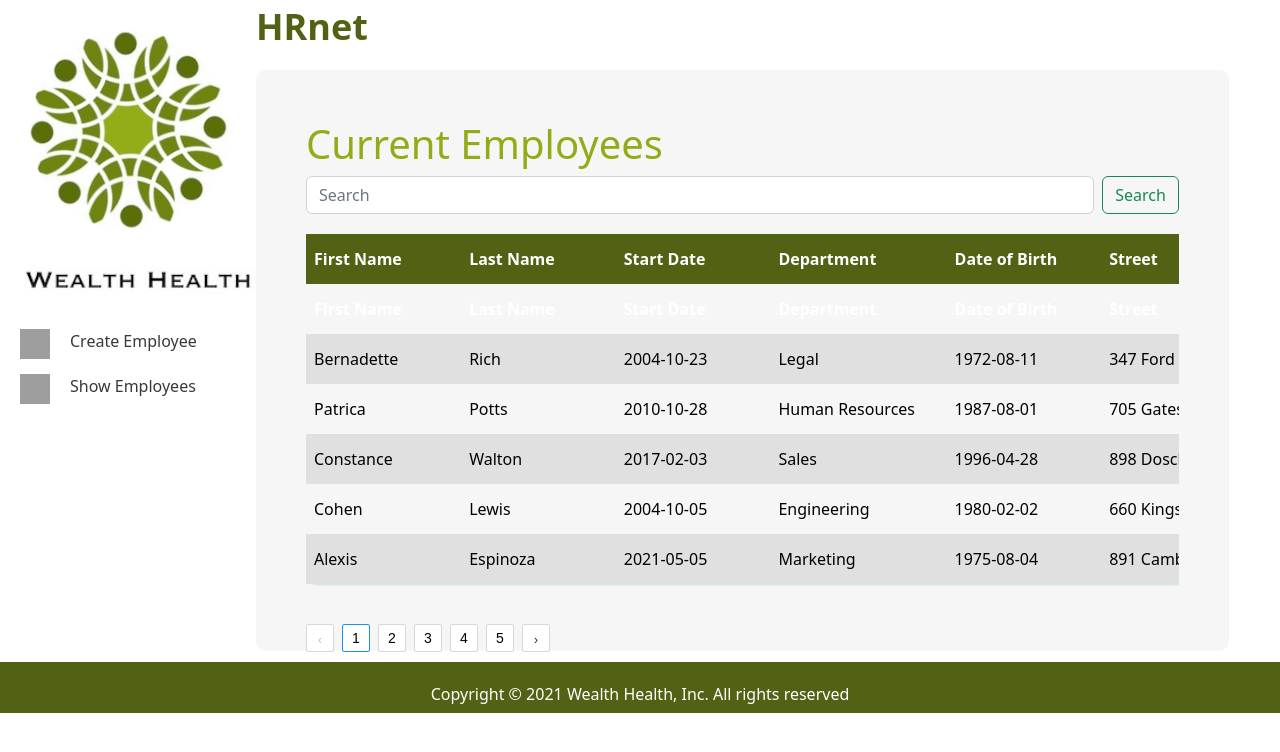
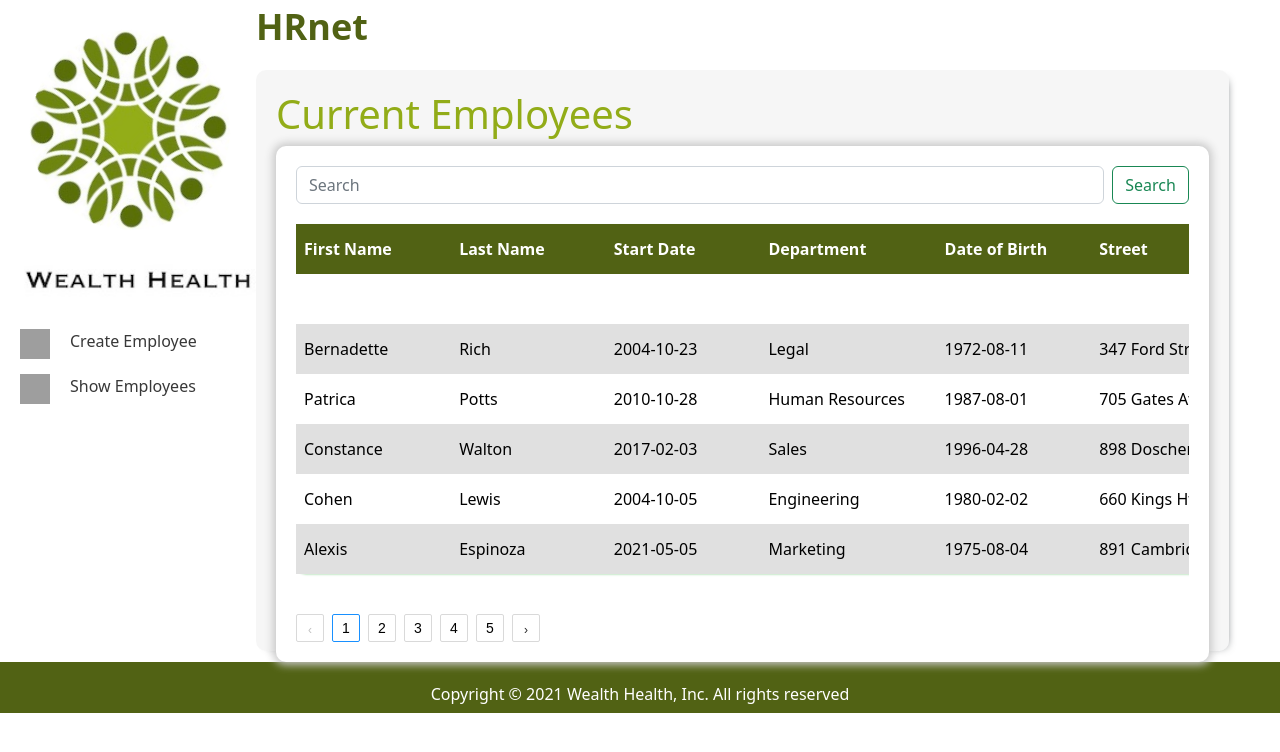
Before and after one commit to A-Amal/AmalAbdelkafi_14_27072022, a React (Create React App) app: page /employees in a window 1280 px wide. Shown: the top 752 px of the page. Built offline with nearby package versions, Linux system fonts and the light colour scheme; grey boxes are pictures that could not be loaded.

Commit message:
modif css

```diff
--- a/src/App.css
+++ b/src/App.css
@@ -67,3 +67,11 @@ tr {
 tr:nth-child(even) {
   background-color: #e0e0e0;
 }
+.container-table{
+  background-color: white;
+  width: 100%;
+  padding: 20px;
+  border-radius: 10px;
+  box-shadow:0 0 9px 3px #C8C8C8
+
+}
--- a/src/components/TableEmployees.js
+++ b/src/components/TableEmployees.js
@@ -108,7 +108,7 @@ function TableEmployees() {
     };
     /**
      * Search in data
-     * @param employeesData
+     *
      */
 
     const filterSearch = () => {
@@ -124,7 +124,7 @@ function TableEmployees() {
             (new Date(date)).toLocaleDateString('en-US').includes(term)
         // Search each terms
         let results ;
-        console.log(value)
+        console.log(words)
         console.log(data)
         words.forEach((word) => {
             console.log(word)
@@ -155,7 +155,7 @@ function TableEmployees() {
     }, [])
 
     return (
-        <>
+        <div className={"container-table"}>
             <div className="search">
                 <form className="d-flex">
                     <input className="form-control me-2" type="search"
@@ -180,7 +180,7 @@ function TableEmployees() {
                     total={data.length}
                 />
             </div>
-        </>
+        </div>
     )
 }
 
--- a/src/pages/Employees.js
+++ b/src/pages/Employees.js
@@ -8,7 +8,7 @@ function Employees(){
     return(
         <div className={"home"}>
             <HRnet/>
-            <div className="container"  style={{ padding:50}}>
+            <div className="container"  style={{ padding:20}}>
                 <div className="col-md-10">
                     <h1 className="text-start text-color">Current Employees</h1>
                 </div>
--- a/src/styles/Home.css
+++ b/src/styles/Home.css
@@ -9,6 +9,7 @@
     border-radius: 10px;
     margin: 20px auto 11px 0;
     padding: 20px;
+    box-shadow: 5px 3px 10px -8px #41464b;
 }
 .address{
     border-radius: 10px;
```
